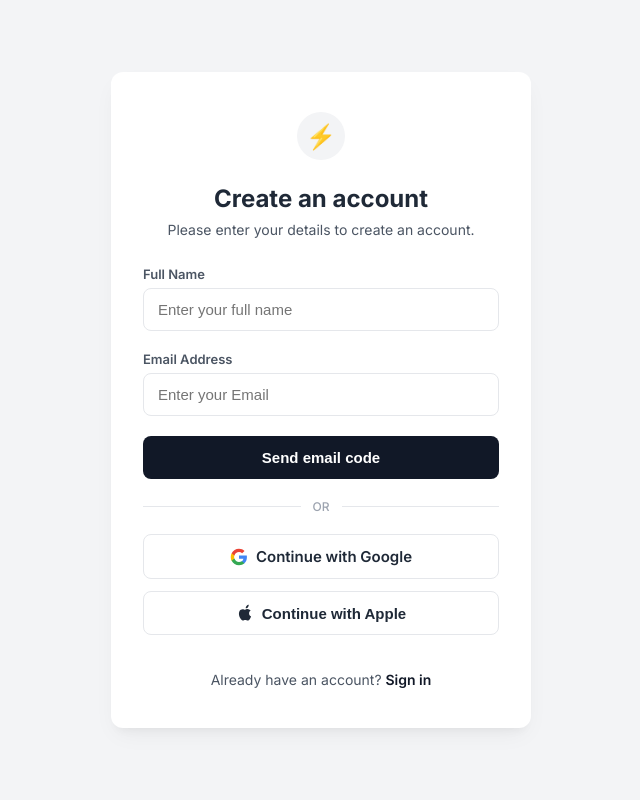
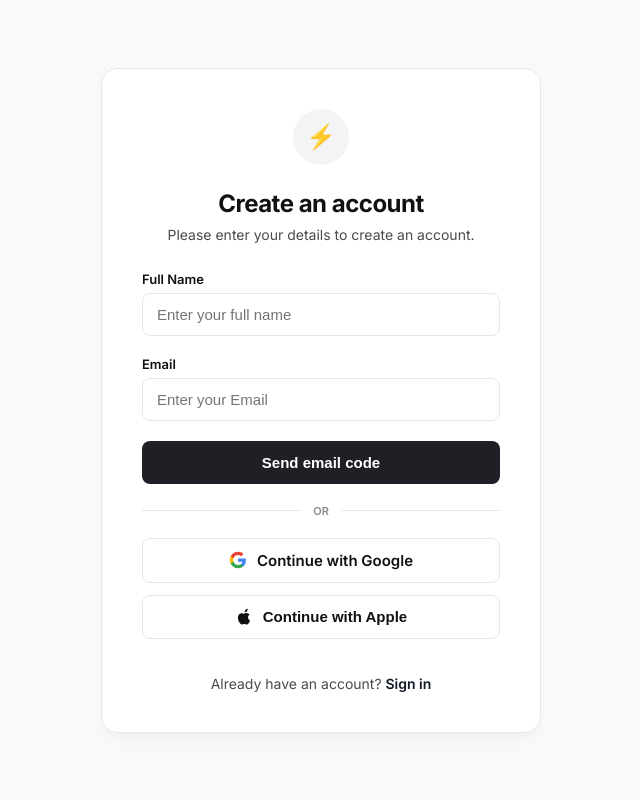
Before and after one commit to subhamshuglobal68-sudo/credit-Risk-Assesment, a Flask app: page /register in a window 1280 px wide. Shown: the whole page, without its empty margins (319-959 px from the left). Run offline with Flask 3, Linux system fonts and the light colour scheme.

Commit message:
UI: achieve pixel-perfect card layouts and field labels for auth

```diff
--- a/frontend/templates/register.html
+++ b/frontend/templates/register.html
@@ -9,17 +9,17 @@
 <link href="https://fonts.googleapis.com/css2?family=Inter:wght@400;500;600;700&family=Material+Symbols+Outlined:opsz,wght,FILL,GRAD@20..48,400,0,0" rel="stylesheet">
 <style>
   :root {
-    --bg-light: #f3f4f6;
+    --bg-light: #f8f9fa;
     --card-bg: #ffffff;
-    --text-primary: #1f2937;
-    --text-secondary: #4b5563;
-    --text-muted: #9ca3af;
+    --text-primary: #111111;
+    --text-secondary: #4a4a4a;
+    --text-muted: #8c8c8c;
     --border-color: #e5e7eb;
     --focus-ring: #111827;
-    --btn-primary: #111827;
-    --btn-primary-hover: #1f2937;
-    --shadow: 0 10px 25px -5px rgba(0, 0, 0, 0.05), 0 8px 10px -6px rgba(0, 0, 0, 0.05);
-    --radius: 12px;
+    --btn-primary: #1f2026;
+    --btn-primary-hover: #111111;
+    --shadow: 0 10px 25px -5px rgba(0, 0, 0, 0.03), 0 8px 10px -6px rgba(0, 0, 0, 0.03);
+    --radius: 16px;
   }
 
   * {
@@ -41,34 +41,35 @@
 
   .auth-card {
     width: 100%;
-    max-width: 420px;
+    max-width: 440px;
     background-color: var(--card-bg);
     border-radius: var(--radius);
-    padding: 40px 32px;
+    padding: 40px;
     box-shadow: var(--shadow);
+    border: 1px solid var(--border-color);
     display: flex;
     flex-direction: column;
     align-items: center;
   }
 
   .badge-icon {
-    width: 48px;
-    height: 48px;
-    background-color: var(--bg-light);
-    color: var(--btn-primary);
+    width: 56px;
+    height: 56px;
+    background-color: #f3f4f6;
     border-radius: 50%;
     display: grid;
     place-items: center;
     margin-bottom: 24px;
   }
 
-  .badge-icon .material-symbols-outlined {
+  .badge-icon span {
     font-size: 24px;
   }
 
   .auth-header {
     text-align: center;
     margin-bottom: 28px;
+    width: 100%;
   }
 
   .auth-title {
@@ -76,6 +77,7 @@
     font-weight: 700;
     color: var(--text-primary);
     margin-bottom: 8px;
+    letter-spacing: -0.5px;
   }
 
   .auth-sub {
@@ -96,7 +98,7 @@
     display: block;
     font-size: 13px;
     font-weight: 600;
-    color: var(--text-secondary);
+    color: var(--text-primary);
     margin-bottom: 6px;
   }
 
@@ -127,7 +129,7 @@
     display: flex;
     align-items: center;
     justify-content: center;
-    gap: 8px;
+    gap: 10px;
     transition: all 0.15s ease;
   }
 
@@ -146,8 +148,8 @@
     align-items: center;
     text-align: center;
     color: var(--text-muted);
-    font-size: 12px;
-    font-weight: 500;
+    font-size: 11px;
+    font-weight: 600;
     margin: 20px 0;
   }
 
@@ -213,22 +215,22 @@
     align-items: center;
     gap: 8px;
   }
-  .alert .material-symbols-outlined {
-    font-size: 18px;
-  }
 
-  /* Client side alert warning style */
   #client-error {
     background-color: #fffbeb;
     border-color: #fef3c7;
     color: #b45309;
+  }
+
+  .alert .material-symbols-outlined {
+    font-size: 18px;
   }
 </style>
 </head>
 <body>
 <div class="auth-card">
   <div class="badge-icon">
-    <span style="font-size: 24px; color: #fbbf24;">⚡</span>
+    <span style="color: #fbbf24;">⚡</span>
   </div>
   <div class="auth-header">
     <h2 class="auth-title">Create an account</h2>
@@ -254,7 +256,7 @@
       <input type="text" id="name" name="name" required placeholder="Enter your full name" autocomplete="name">
     </div>
     <div class="auth-field">
-      <label for="email">Email Address</label>
+      <label for="email">Email</label>
       <input type="email" id="email" name="email" required placeholder="Enter your Email" autocomplete="email">
     </div>
     <button type="submit" class="btn btn-primary">Send email code</button>
```
Also changed, not shown: frontend/templates/login.html (+23 -21 lines), frontend/templates/verify_otp.html (+18 -17 lines).
